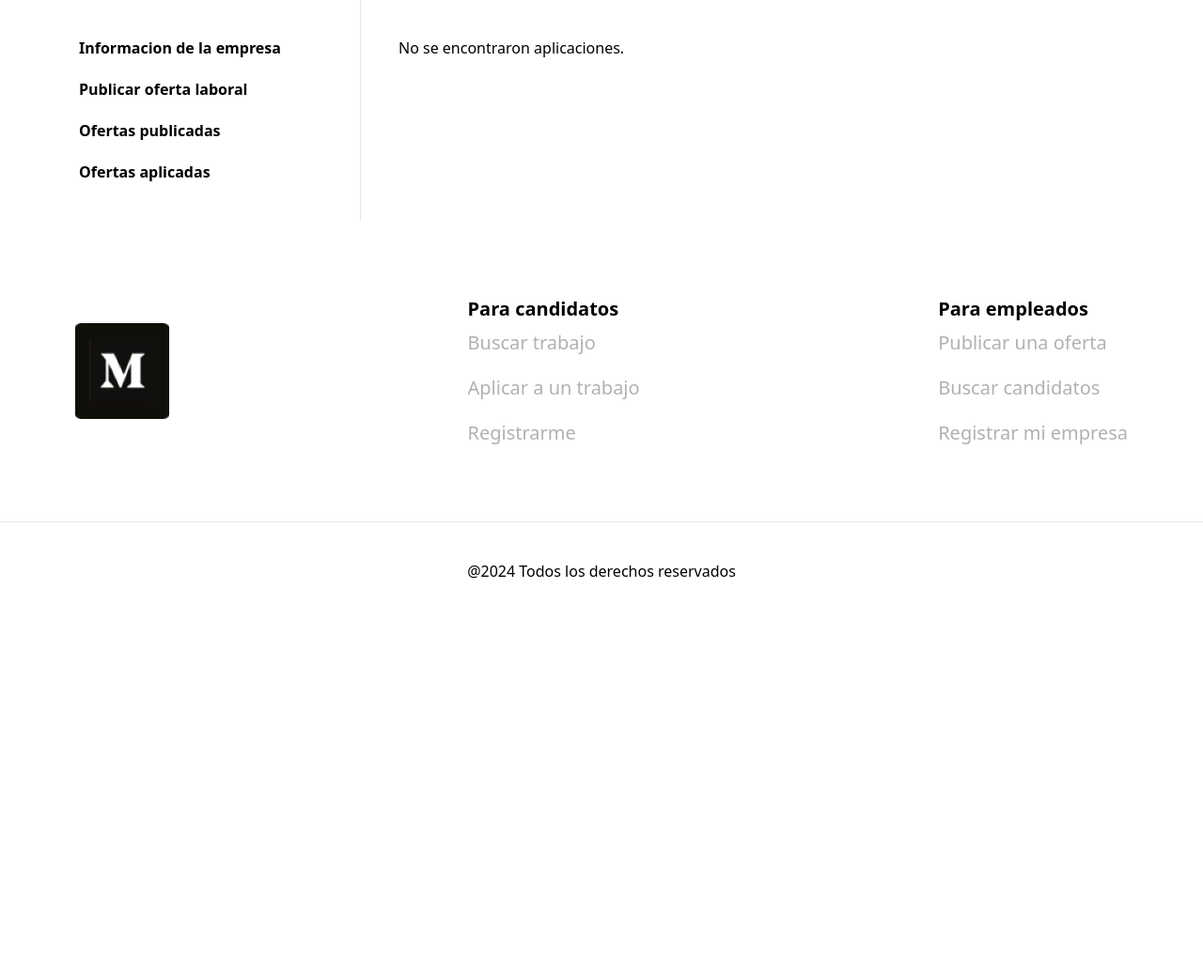
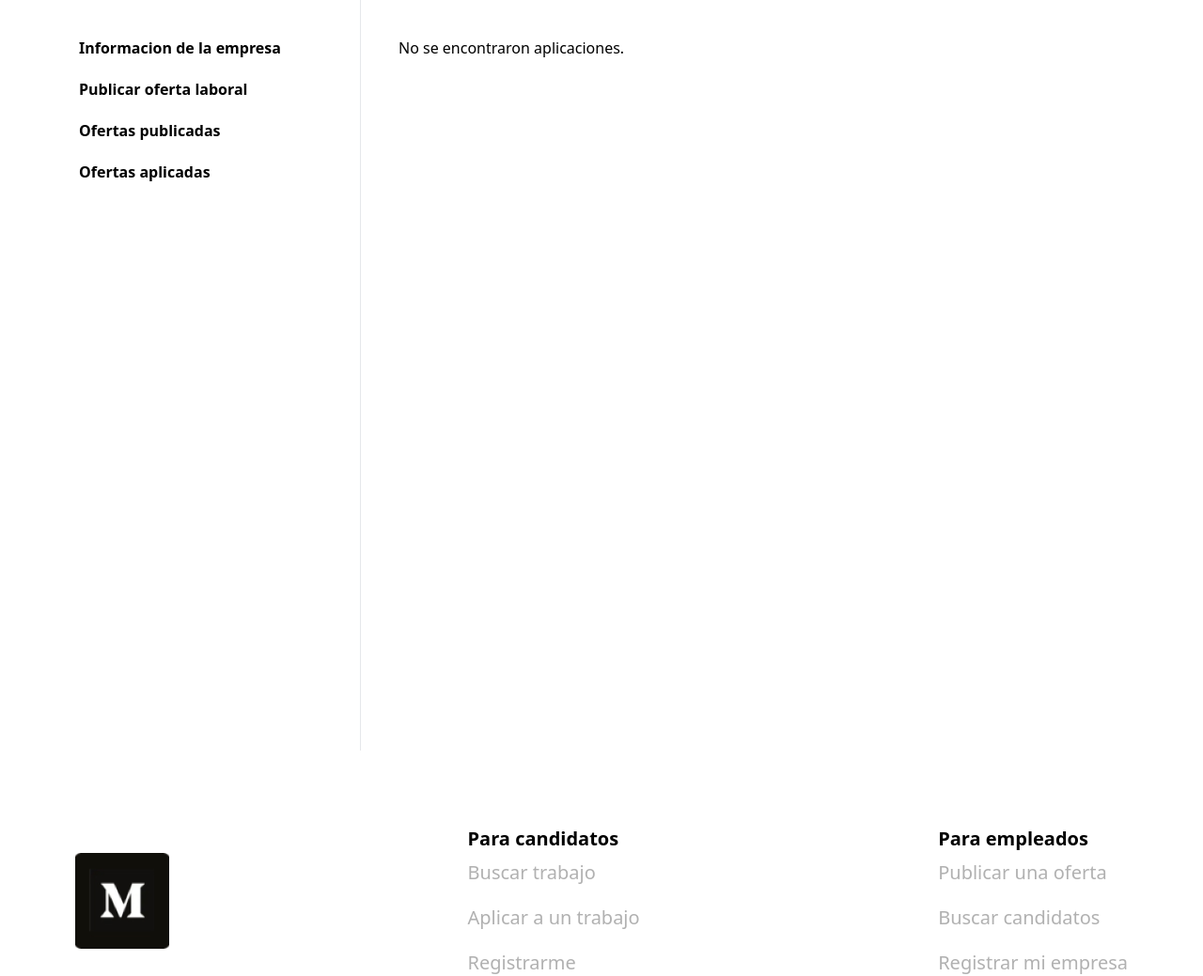
Before and after one commit to Art3611/Bolsa-de-trabajo, a PHP site: page /proyectointegrado2t2024-DiosTeOdia/perfilEmpresa/ofertasAplicadas in a window 1280 px wide. Shown: the part 112-1151 px from the top of the page at 94% size. Before the commit the page ends 728 px from the top, so only its background shows below. Run offline with PHP 8.4, Linux system fonts and the light colour scheme; data that the repository does not hold is empty; some libraries are stand-ins or nearby versions.

Commit message:
arreglo en responsive

```diff
--- a/bolsa-trabajo/views/perfilEmpresa/ofertasAplicadas.php
+++ b/bolsa-trabajo/views/perfilEmpresa/ofertasAplicadas.php
@@ -10,7 +10,7 @@ include_once __DIR__ . '../../../models/Ofertas.php';
 <?php require 'views/partials/sideBarEmpresa.php';?>
 
 
-<section class='flex flex-col md:flex-row gap-10 p-10'>
+<section class='flex flex-col md:flex-row gap-10 p-10 md:h-screen'>
 
 <?php
 if (!empty($this->aplicaciones)) {
--- a/bolsa-trabajo/views/perfilEmpresa/ofertasPublicadas.php
+++ b/bolsa-trabajo/views/perfilEmpresa/ofertasPublicadas.php
@@ -17,7 +17,7 @@ function truncateString($string, $length) {
 
 <?php require 'views/partials/sideBarEmpresa.php'; ?>
 
-<section class='mx-auto flex gap-10 p-10'>
+<section class='mx-auto flex gap-10 p-10 md:h-screen'>
 
 <?php
  foreach($this->ofertas as $row
```
